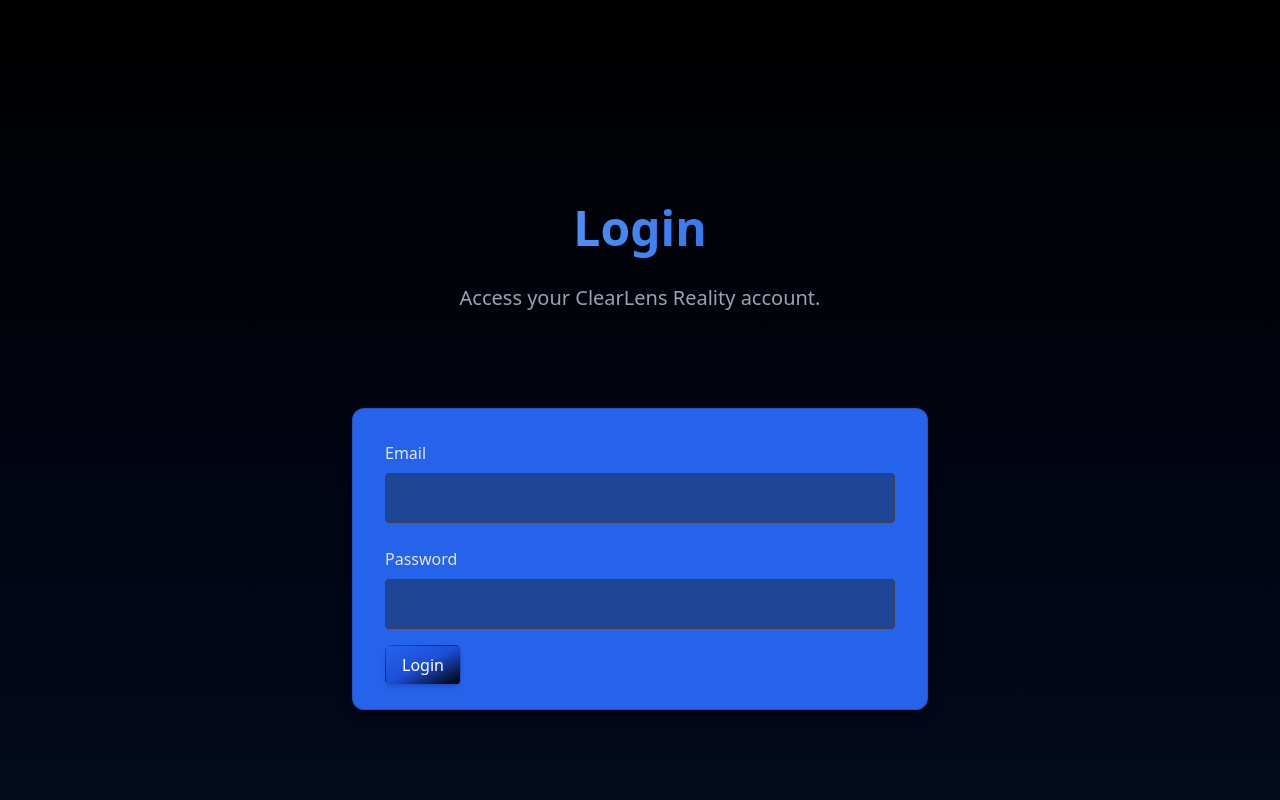
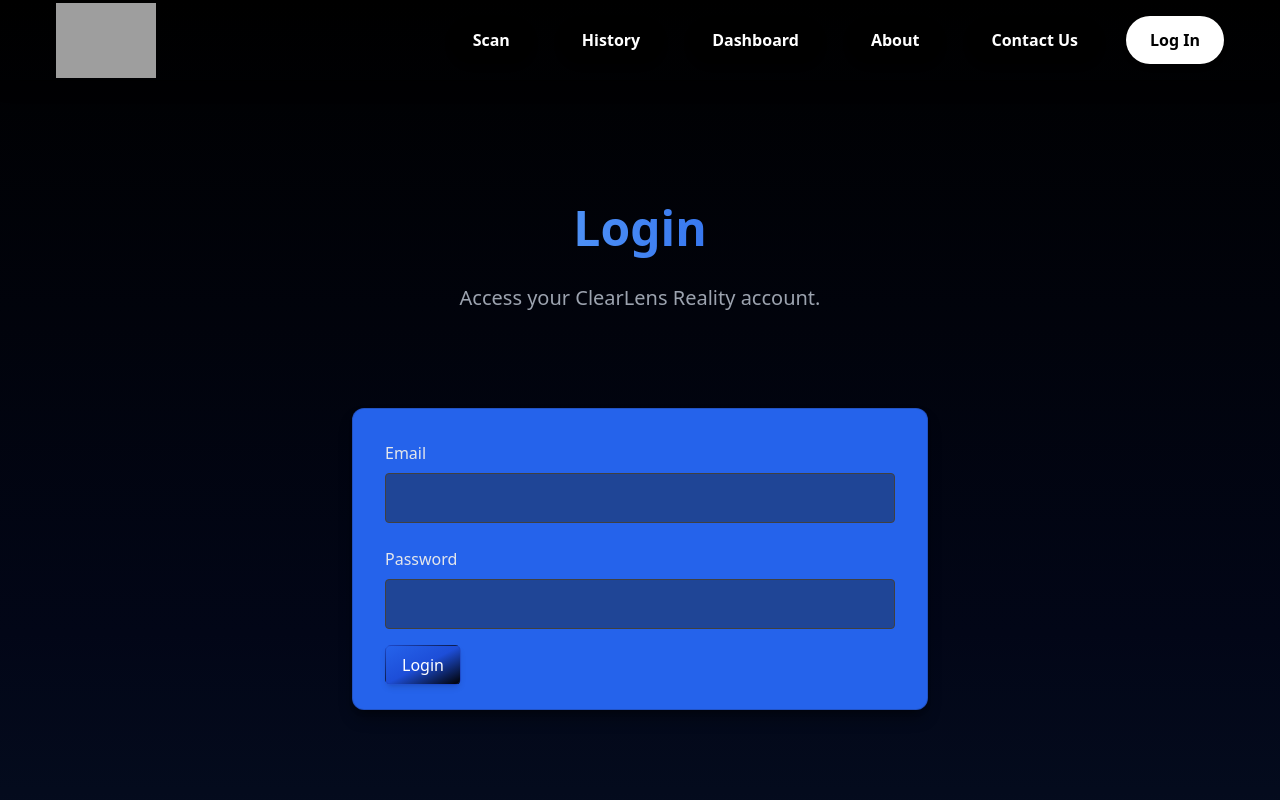
Before and after one commit to clearlensreality-blip/clearlens-reality, a Next.js app: page /login in a window 1280 px wide. Shown: the top 800 px of the page. Built offline with nearby package versions, Linux system fonts and the light colour scheme; grey boxes are pictures that could not be loaded.

Commit message:
Adjusted login layout and solid blue form box

```diff
--- a/app/layout.tsx
+++ b/app/layout.tsx
@@ -1,4 +1,5 @@
 import "./globals.css";
+import Navbar from "../components/navbar"; // <-- add this
 
 export const metadata = {
   title: "Clear Lens Reality",
@@ -17,6 +18,9 @@
       </head>
 
       <body>
+
+        {/* GLOBAL NAVBAR */}
+        <Navbar />
 
         {/* PAGE CONTENT */}
         {children}
@@ -72,7 +76,7 @@
               </ul>
             </div>
 
-            {/* CONTACT (Option E) */}
+            {/* CONTACT */}
             <div>
               <h3 className="text-white font-semibold mb-4">Contact</h3>
               <ul className="space-y-3 text-sm">
```
